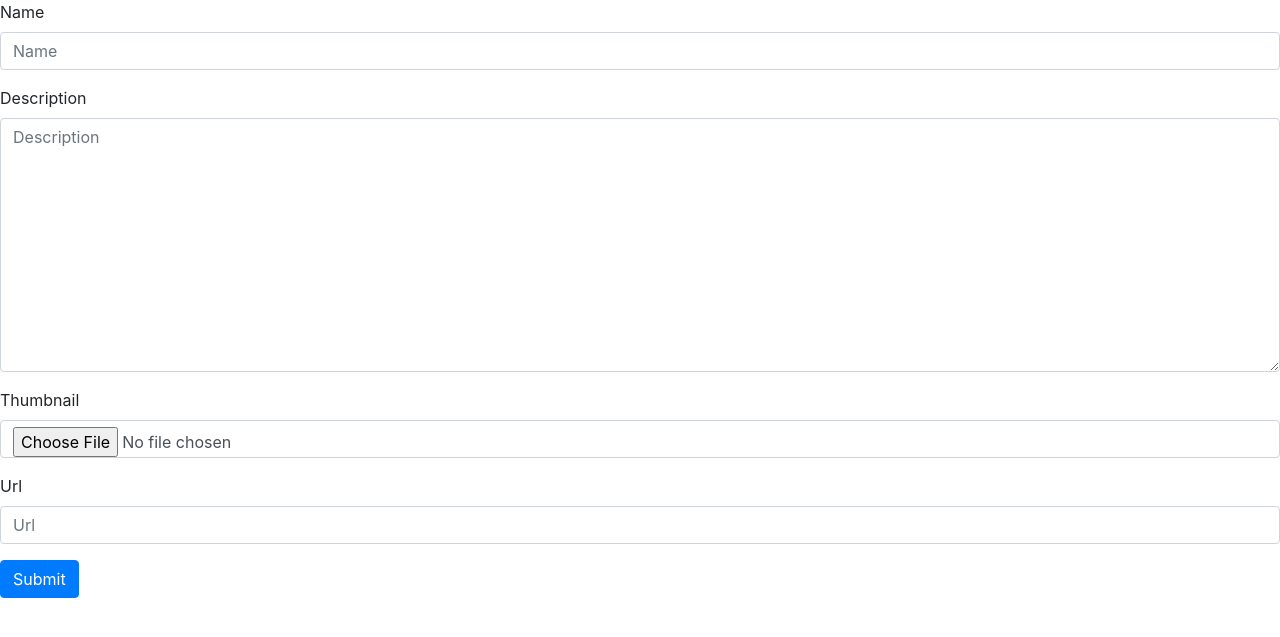
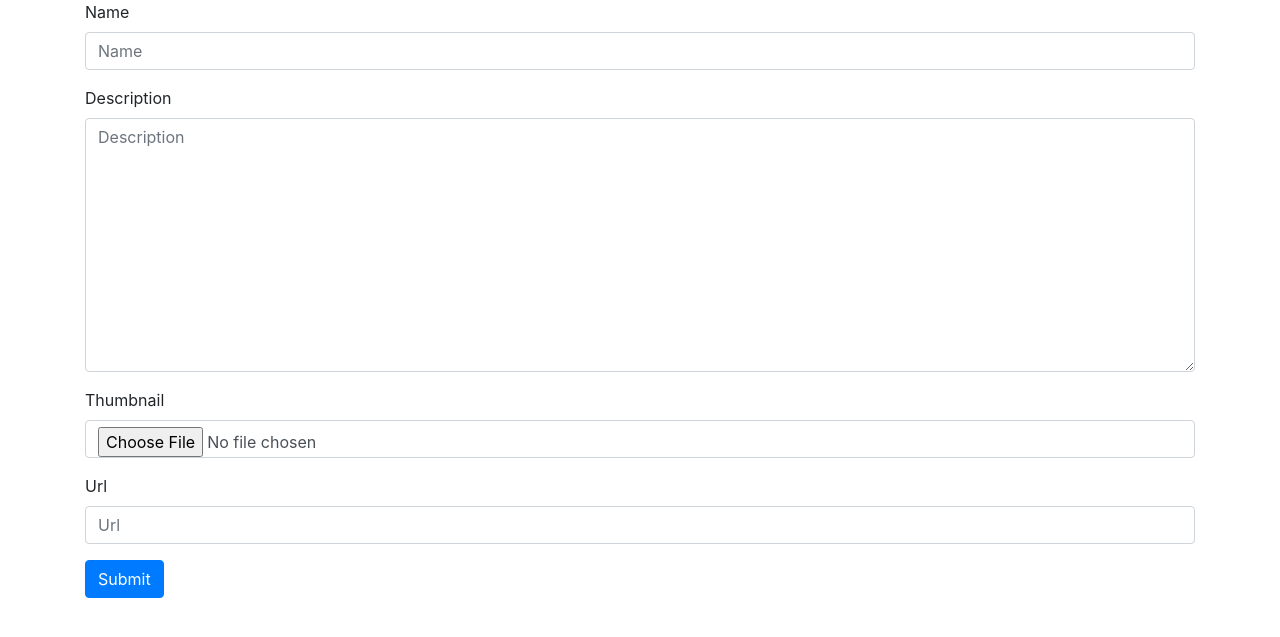
Before and after one commit to Bownairo/roulette, a Django app: page /core/ideas/create/ in a window 1280 px wide. Shown: the part 56-693 px from the top of the page. Run offline with Django 3.2, Linux system fonts and the light colour scheme; some libraries are stand-ins or nearby versions.

Commit message:
Update form and delete pages

```diff
--- a/roulette/core/templates/core/form.html
+++ b/roulette/core/templates/core/form.html
@@ -2,6 +2,9 @@
 
 {% include 'core/header.html' only %}
 
+<div class="container">
+    <div class="row justify-content-center">
+        <div class="col">
             <form enctype="multipart/form-data" method="post">
                 {% csrf_token %}
                 {% bootstrap_form form %}
@@ -11,5 +14,8 @@
                 </button>
                 {% endbuttons %}
             </form>
+        </div>
+    </div>
+</div>
 
 {% include 'core/footer.html' %}
```
Also changed, not shown: roulette/core/templates/core/delete.html (+7 -0 lines). Lines whose indentation alone changed are shown as unchanged.
